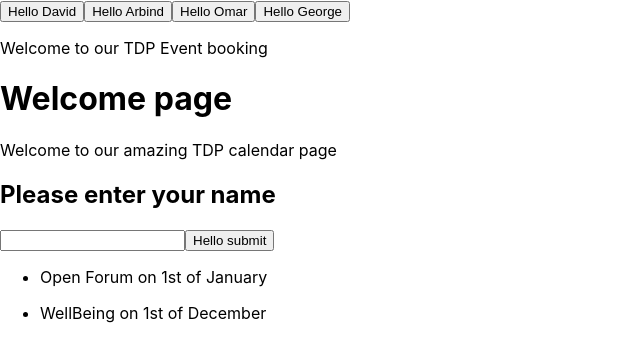
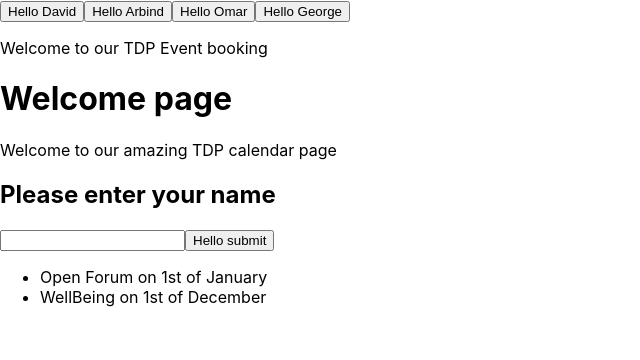
Before and after one commit to paramount197/TestDeploy, a React (Create React App) app: page / in a window 1280 px wide. Shown: the top 360 px of the page, without its empty margins (0-640 px from the left). Built offline with nearby package versions, Linux system fonts and the light colour scheme.

Commit message:
renamed EventList compontent to ListItem and removed Div and ul tags and moved to app.js

```diff
--- a/src/block/List.js
+++ /dev/null
@@ -1,16 +0,0 @@
-import React from "react";
-
-function EventList(props) {
-  return (
-    <>
-      <div>
-        <ul>
-          <li>
-            {props.eventName} on {props.eventDate}
-          </li>
-        </ul>
-      </div>
-    </>
-  );
-}
-export default EventList;
--- /dev/null
+++ b/src/block/ListItem.js
@@ -0,0 +1,13 @@
+import React from "react";
+
+function ListItem(props) {
+  return (
+    <>
+      <li>
+        {props.eventName} on {props.eventDate}
+      </li>
+    </>
+  );
+}
+
+export default ListItem;
--- a/src/pages/Welcome.js
+++ b/src/pages/Welcome.js
@@ -1,7 +1,7 @@
 import React from "react";
 import Button from "../block/Button";
 import Intro from "../block/Intro";
-import EventList from "../block/List";
+import ListItem from "../block/ListItem";
 
 function Welcome() {
   return (
@@ -12,8 +12,12 @@ function Welcome() {
       <h2>Please enter your name</h2>
       <input></input>
       <Button name="submit" />
-      <EventList eventName="Open Forum" eventDate="1st of January" />
-      <EventList eventName="WellBeing" eventDate="1st of December" />
+      <div className="eventList">
+        <ul>
+          <ListItem eventName="Open Forum" eventDate="1st of January" />
+          <ListItem eventName="WellBeing" eventDate="1st of December" />
+        </ul>
+      </div>
     </>
   );
 }
```
